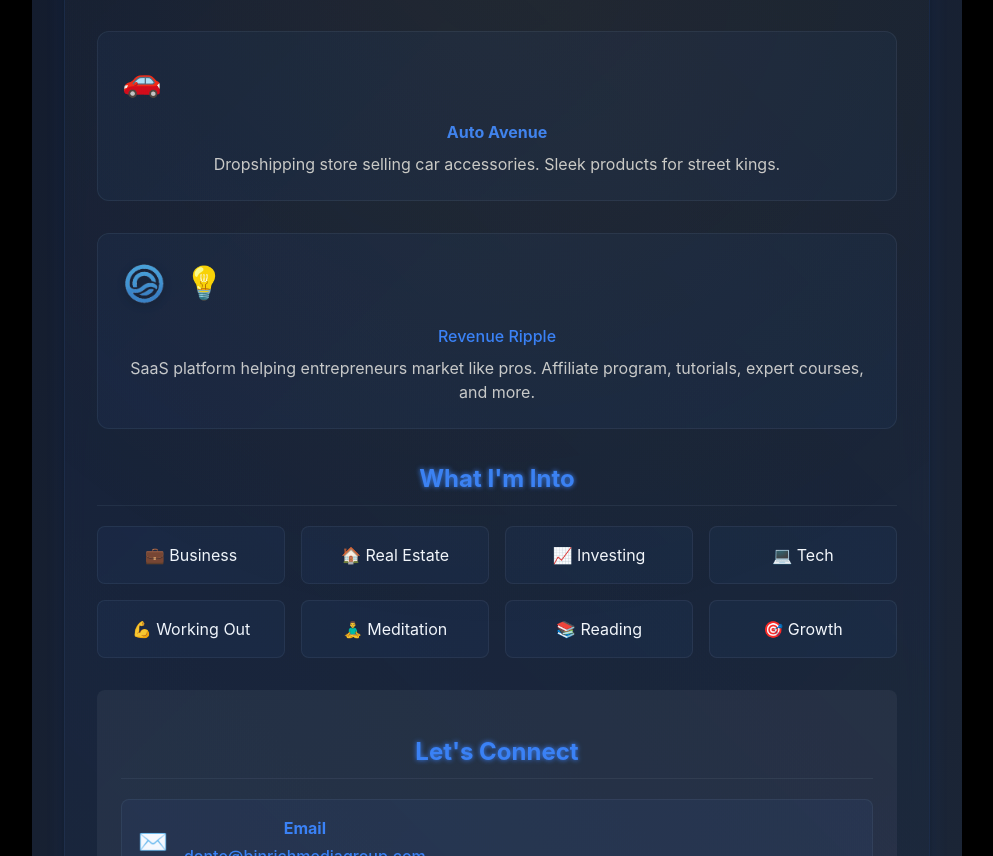
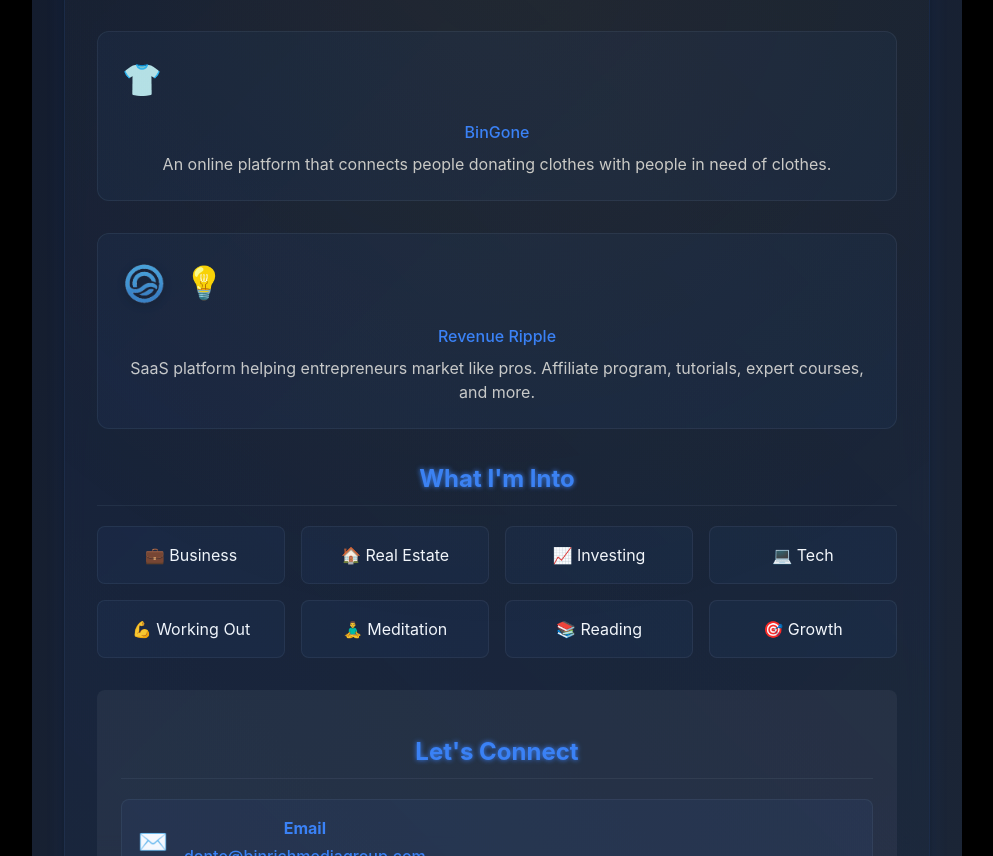
Before and after one commit to nosobasic/willisempiregroup, a React (Vite) app: page / in a window 1280 px wide. Shown: the part 1380-2236 px from the top of the page, without its empty margins (143-1136 px from the left). Built offline with nearby package versions, Linux system fonts and the light colour scheme.

Commit message:
Replaced Auto Avenue with BinGone platform - clothing donation platform

```diff
--- a/src/App.jsx
+++ b/src/App.jsx
@@ -164,9 +164,10 @@
                 logo: '/images/binrichlogo.png'
               },
               {
-                title: 'Auto Avenue',
-                description: 'Dropshipping store selling car accessories. Sleek products for street kings.',
-                icon: '🚗'
+                title: 'BinGone',
+                description: 'An online platform that connects people donating clothes with people in need of clothes.',
+                icon: '👕',
+                link: 'https://bingone.co'
               },
               {
                 title: 'Revenue Ripple',
```
